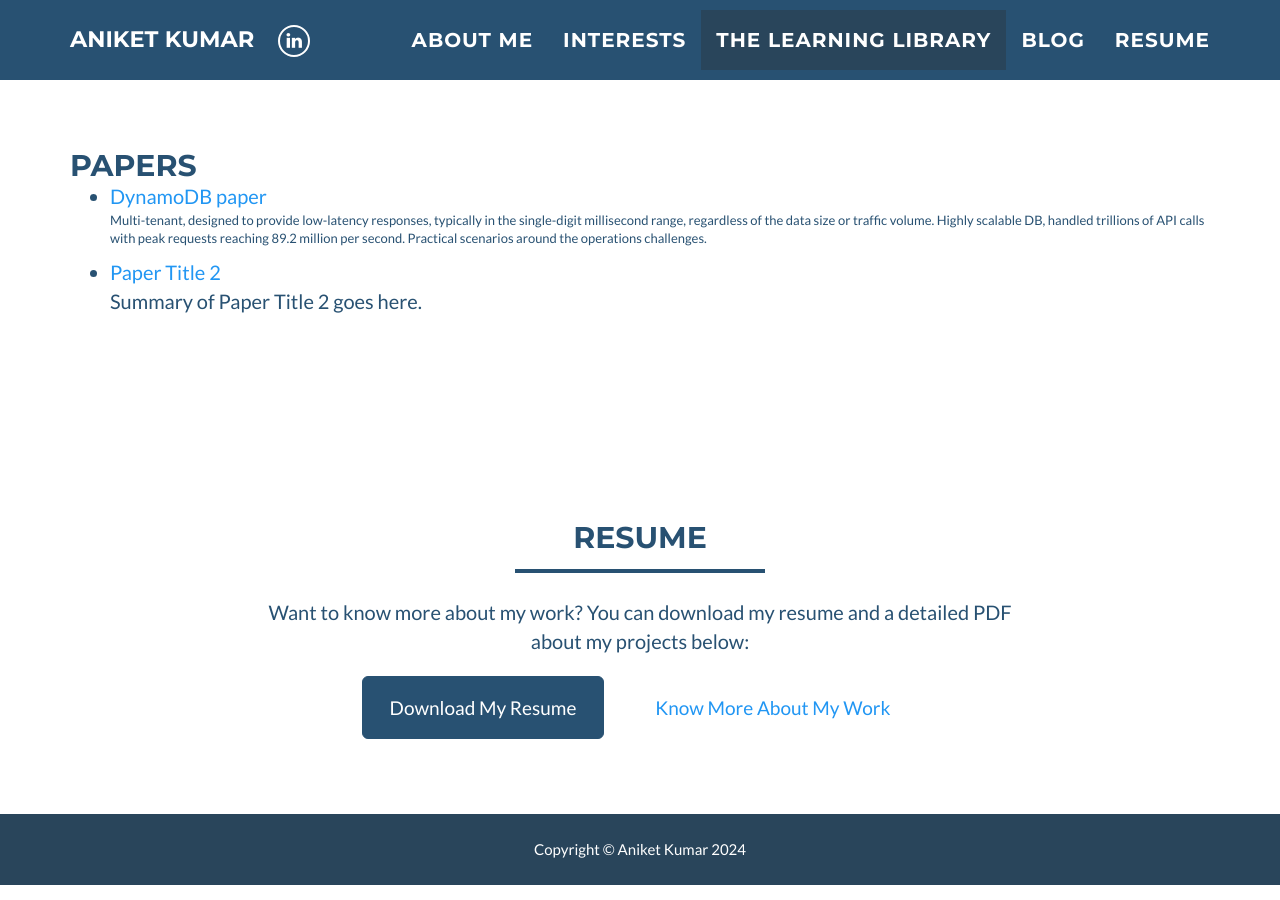
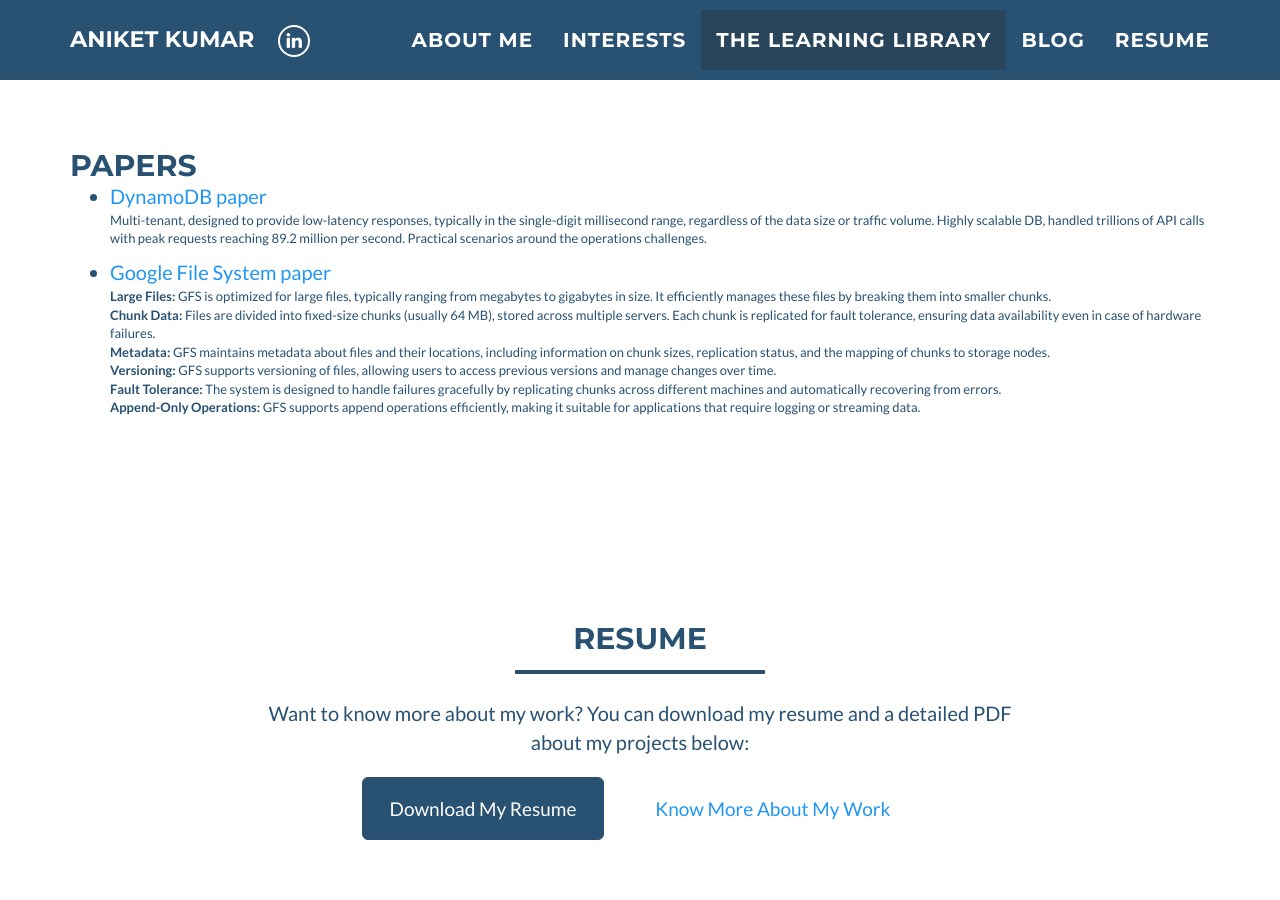
Before and after one commit to 007aniketkumar/007aniketkumar.github.io, a Jekyll site: the page built from index.html, in a window 1280 px wide and 900 px high, scrolled down 2346 px. Built offline with Jekyll 4.4.1, drawn with Linux system fonts in a browser that asks for light colours.

Commit message:
Update reading_list.html

```diff
--- a/_includes/reading_list.html
+++ b/_includes/reading_list.html
@@ -32,9 +32,16 @@
     </p>
 </li>
                 <li>
-                    <a href="https://example.com/paper2" target="_blank">Paper Title 2</a>
-                    <p>Summary of Paper Title 2 goes here.</p>
-                </li>
+    <a href="https://static.googleusercontent.com/media/research.google.com/en//archive/gfs-sosp2003.pdf" target="_blank">Google File System paper</a>
+    <p style="font-size: small;">
+        <strong>Large Files:</strong> GFS is optimized for large files, typically ranging from megabytes to gigabytes in size. It efficiently manages these files by breaking them into smaller chunks.<br>
+        <strong>Chunk Data:</strong> Files are divided into fixed-size chunks (usually 64 MB), stored across multiple servers. Each chunk is replicated for fault tolerance, ensuring data availability even in case of hardware failures.<br>
+        <strong>Metadata:</strong> GFS maintains metadata about files and their locations, including information on chunk sizes, replication status, and the mapping of chunks to storage nodes.<br>
+        <strong>Versioning:</strong> GFS supports versioning of files, allowing users to access previous versions and manage changes over time.<br>
+        <strong>Fault Tolerance:</strong> The system is designed to handle failures gracefully by replicating chunks across different machines and automatically recovering from errors.<br>
+        <strong>Append-Only Operations:</strong> GFS supports append operations efficiently, making it suitable for applications that require logging or streaming data.
+    </p>
+</li>
                 <!-- Add more papers as needed -->
             </ul>
         </section>
```
